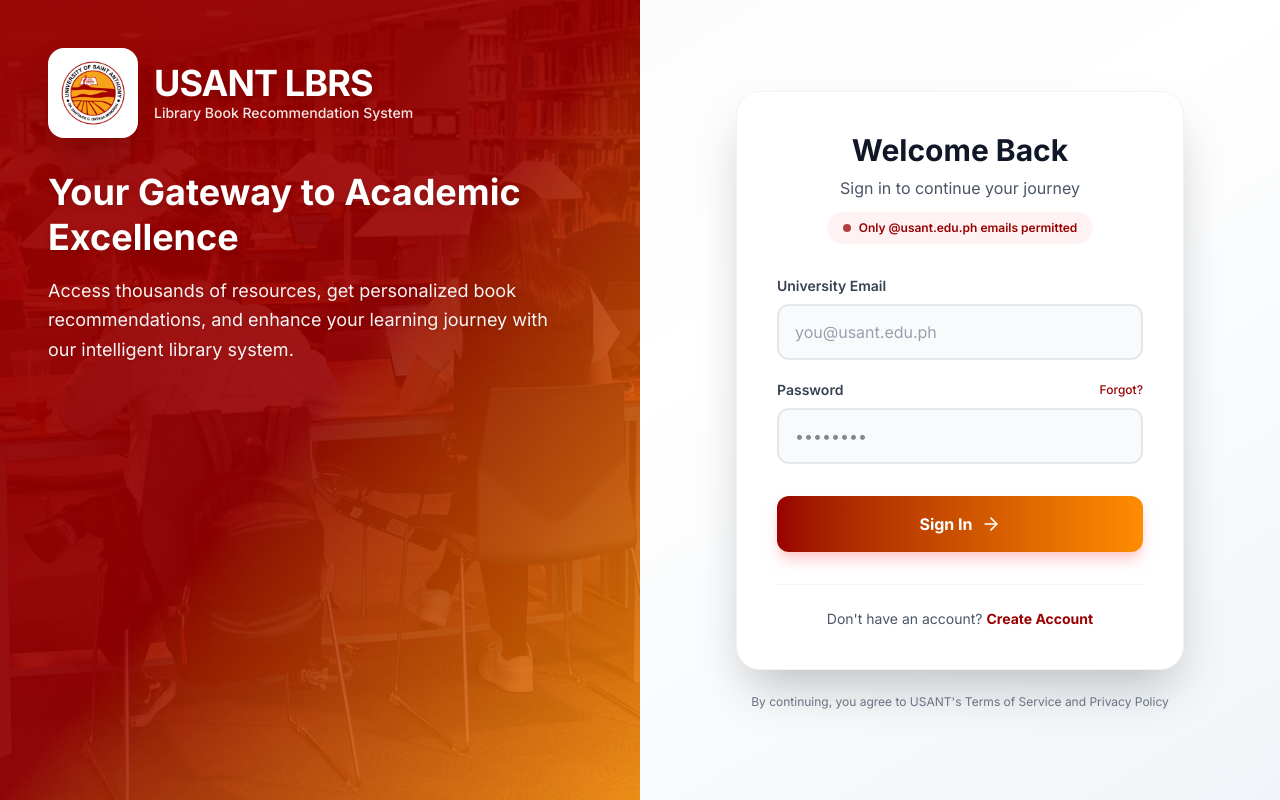
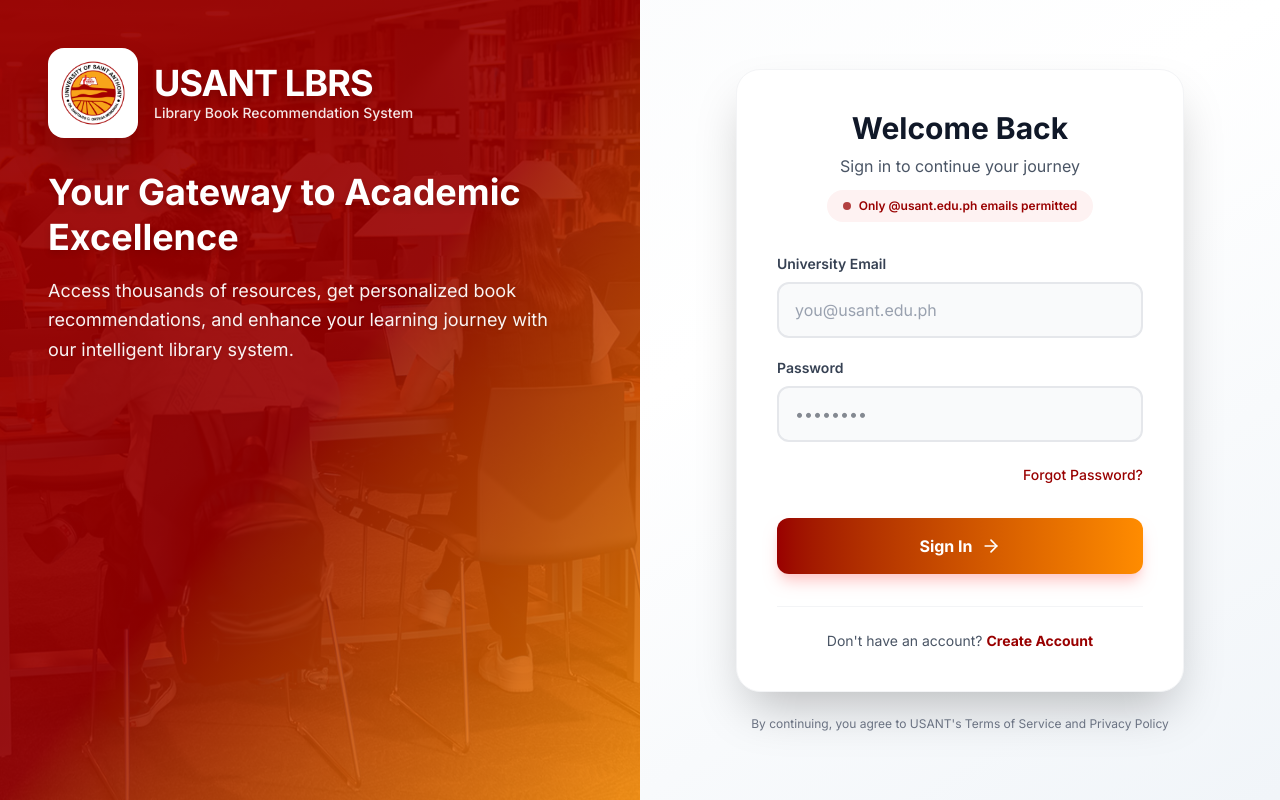
Before and after one commit to JLQuejaro/lbrs-usant, a Next.js app: page / in a window 1280 px wide. Built offline with nearby package versions, Linux system fonts and the light colour scheme.

Commit message:
feat: enhance password section with improved layout and add forgot password link for login

```diff
--- a/src/app/page.tsx
+++ b/src/app/page.tsx
@@ -330,14 +330,7 @@
 
               {/* Password */}
               <div>
-                <div className="flex items-center justify-between mb-2">
-                  <label className="block text-sm font-semibold text-gray-700">Password</label>
-                  {!isRegistering && (
-                    <button type="button" className="text-xs text-usant-red hover:underline font-medium">
-                      Forgot?
-                    </button>
-                  )}
-                </div>
+                <label className="block text-sm font-semibold text-gray-700 mb-2">Password</label>
                 <input
                   required
                   type="password"
@@ -529,6 +522,15 @@
                 </div>
               )}
 
+              {/* Forgot Password Link (Login Only) */}
+              {!isRegistering && (
+                <div className="text-right">
+                  <button type="button" className="text-sm text-usant-red hover:underline font-medium">
+                    Forgot Password?
+                  </button>
+                </div>
+              )}
+
               {/* Submit Button */}
               <button
                 type="submit"
```
